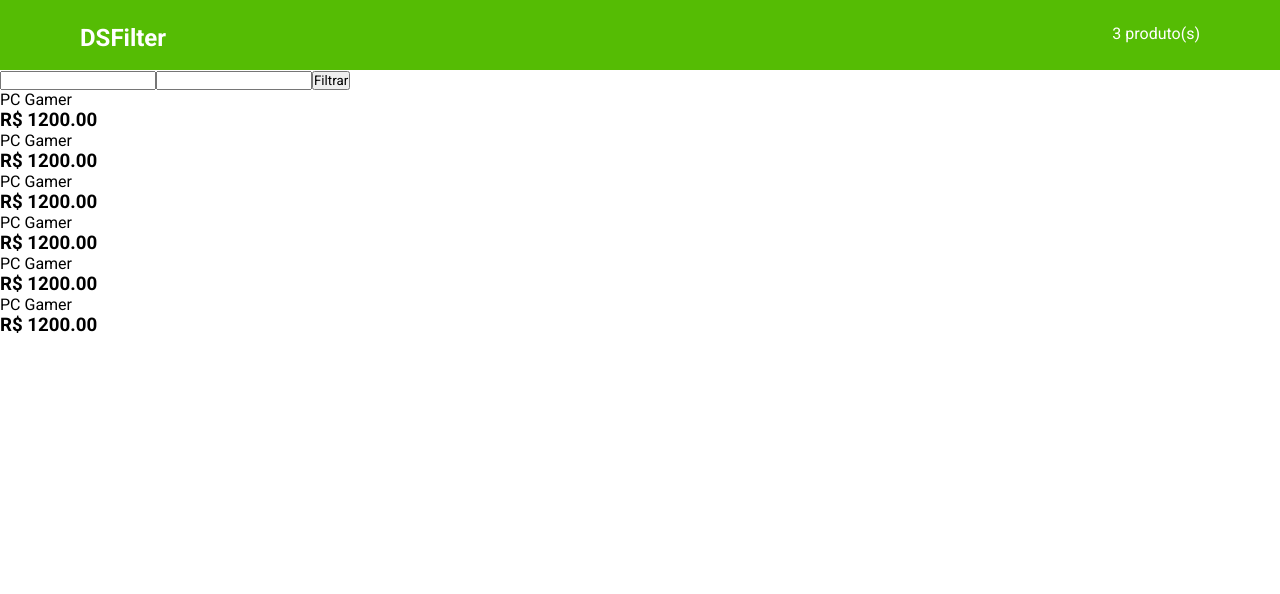
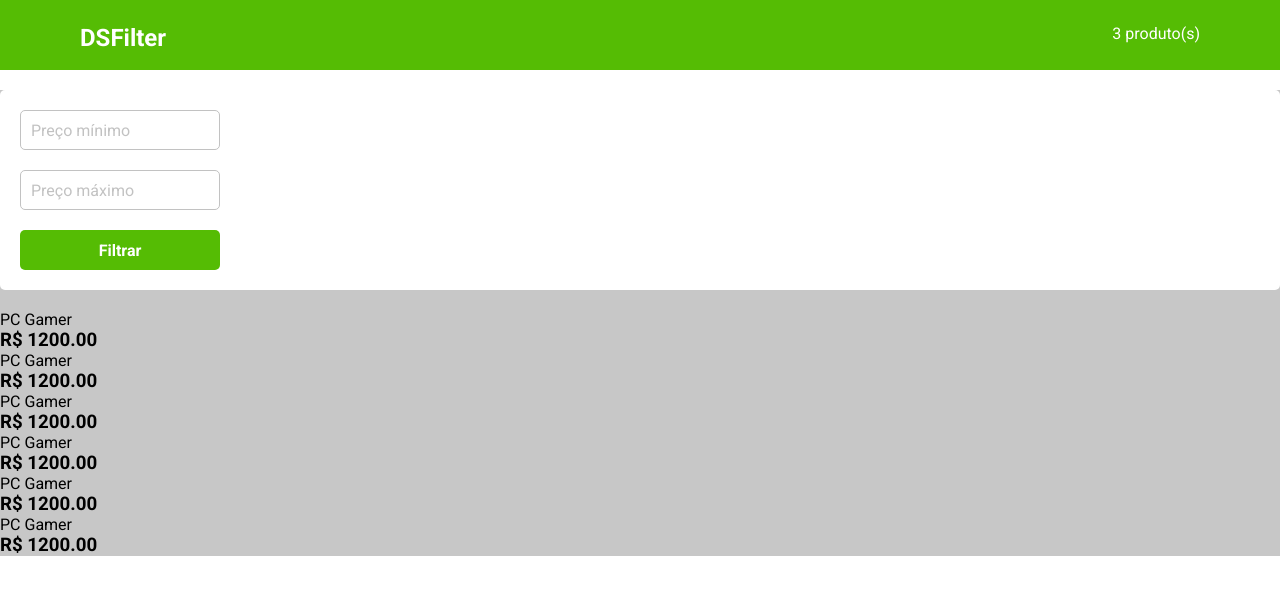
Before and after one commit to EduardoGollner0609/Training, a React (Vite) app in the folder FrontEnd/DSFilter/: page / in a window 1280 px wide. Shown: the top 594 px of the page. Built offline with nearby package versions, Linux system fonts and the light colour scheme.

Commit message:
Adicionando estilos ao componente Filter.

```diff
--- a/FrontEnd/DSFilter/src/App.css
+++ b/FrontEnd/DSFilter/src/App.css
@@ -6,3 +6,8 @@
   box-sizing: border-box;
   font-family: "Roboto", sans-serif;
 }
+
+
+main {
+  background-color: #c7c7c7;
+}
--- a/FrontEnd/DSFilter/src/components/Filter/index.tsx
+++ b/FrontEnd/DSFilter/src/components/Filter/index.tsx
@@ -1,8 +1,11 @@
+import './styles.css';
+
+
 export default function Filter() {
     return (
-        <div>
-            <input type="text" />
-            <input type="text" />
+        <div className="filter">
+            <input type="text" placeholder='Preço mínimo' />
+            <input type="text" placeholder='Preço máximo' />
             <button>Filtrar</button>
         </div>);
 }
--- /dev/null
+++ b/FrontEnd/DSFilter/src/components/Filter/styles.css
@@ -0,0 +1,37 @@
+.filter {
+  padding: 20px;
+  background: #fff;
+  border-radius: 5px;
+  margin: 20px auto;
+  display: flex;
+  flex-direction: column;
+  gap: 20px;
+}
+
+.filter input,
+button {
+  width: 200px;
+  height: 40px;
+}
+
+.filter button {
+  border: none;
+  cursor: pointer;
+  border-radius: 5px;
+  background-color: #55bc04;
+  color: #fff;
+  font-weight: 700;
+  font-size: 16px;
+}
+
+.filter input {
+  outline: none;
+  padding: 10px;
+  font-size: 16px;
+  border-radius: 5px;
+  border: 1px solid #c2c2c2;
+}
+
+.filter input::placeholder {
+  color: #c2c2c2;
+}
```
